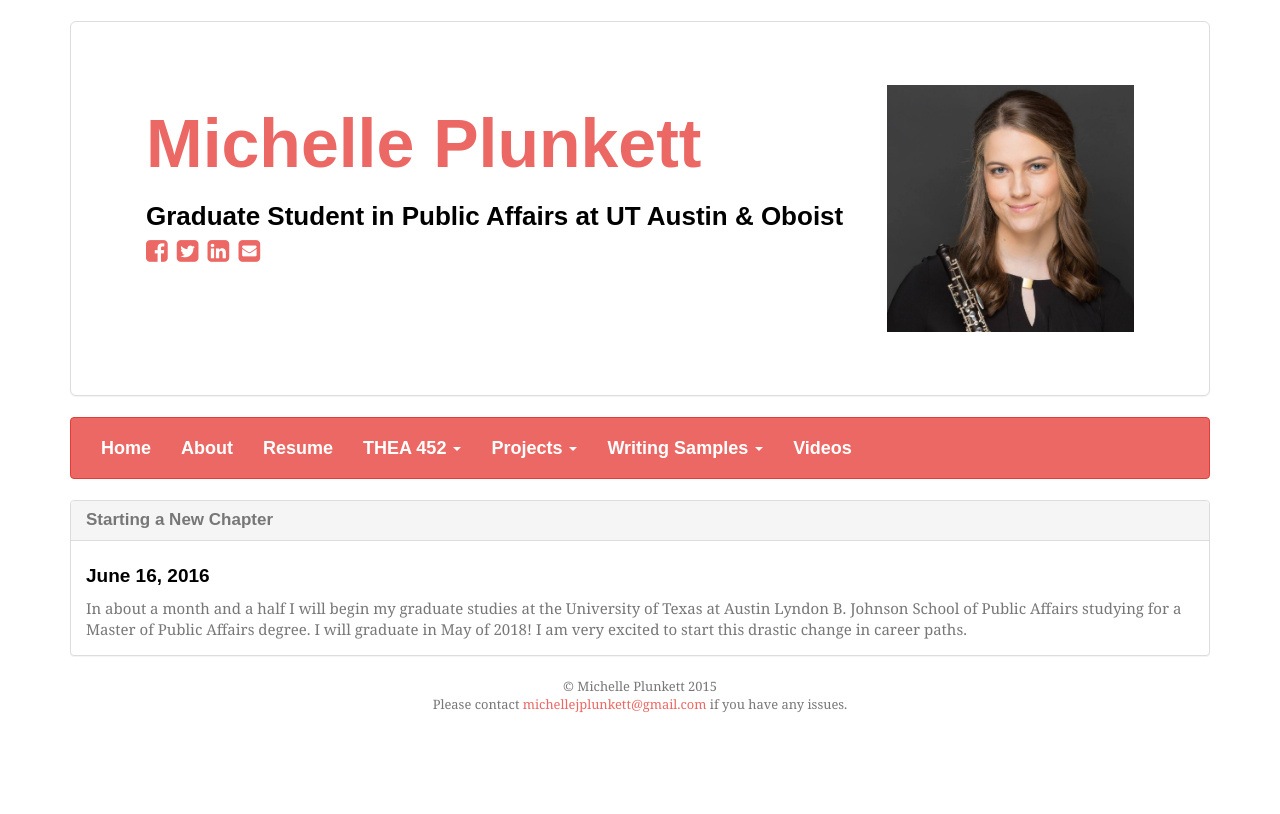
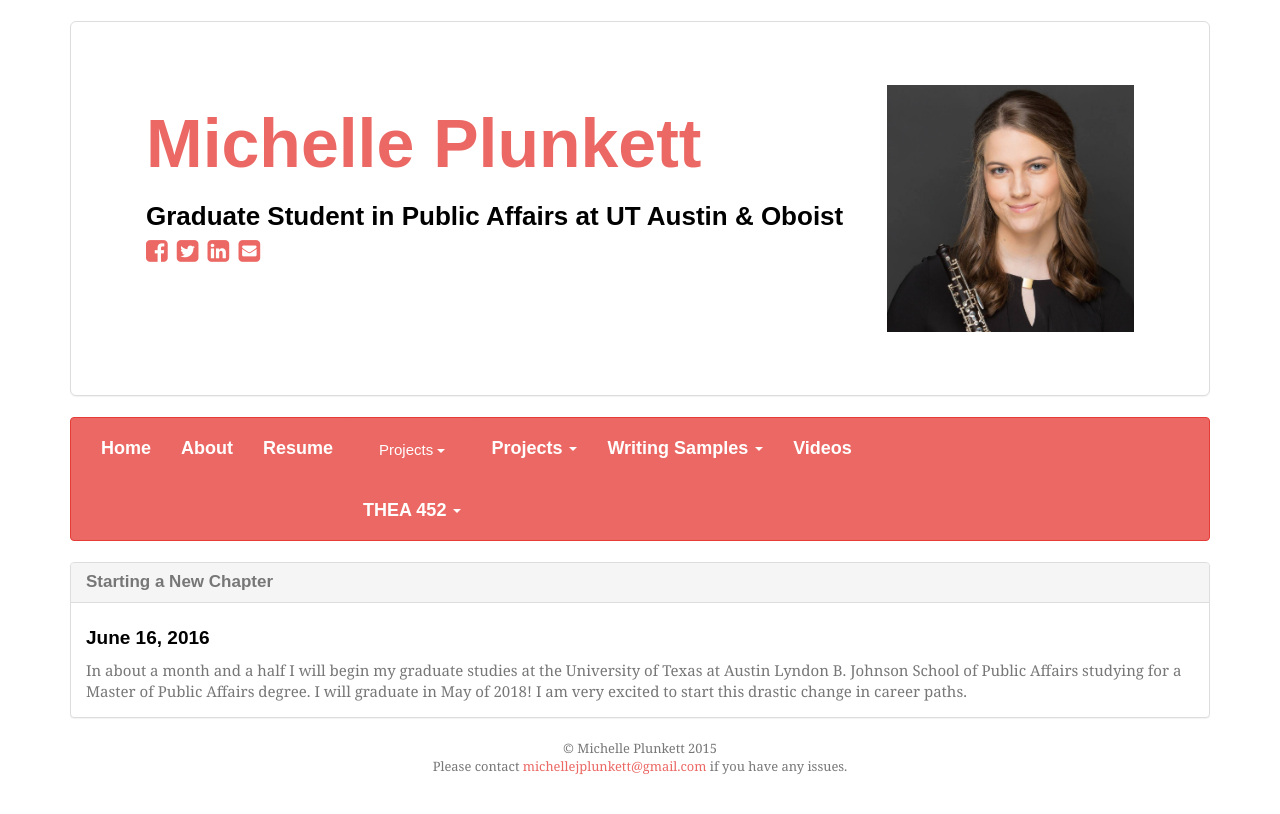
Before and after one commit to michelleplunkett/michelleplunkett.github.io, a Jekyll site: the page built from index.html, in a window 1280 px wide. Shown: the top 814 px of the page. Built offline with Jekyll 4.4.1, drawn with Linux system fonts in a browser that asks for light colours; nearby versions of some CDN libraries; some web fonts are replaced; Markdown is read by kramdown in place of the engine named in the settings.

Commit message:
Update navigation.html

```diff
--- a/_includes/navigation.html
+++ b/_includes/navigation.html
@@ -18,7 +18,8 @@
           <a href="/resume.html">Resume</a>
       </li>
     <li class="dropdown">
-          <a href="#" class="dropdown-toggle" data-toggle="dropdown" role="button" aria-expanded="false">THEA 452 <span class="caret"></span></a>
+          <a id="dLabel" role="button" data-toggle="dropdown" class="btn btn-primary" data-target="#" href="/page.html">Projects <span class="caret"></span></a>
+          <!--><a href="#" class="dropdown-toggle" data-toggle="dropdown" role="button" aria-expanded="false">THEA 452 <span class="caret"></span></a></!-->
           <ul class="dropdown-menu" role="menu">
             <li><a href="/thea452.html">Blogs</a></li>
             <li><a href="/discussions.html">Discussions</a></li>
```
